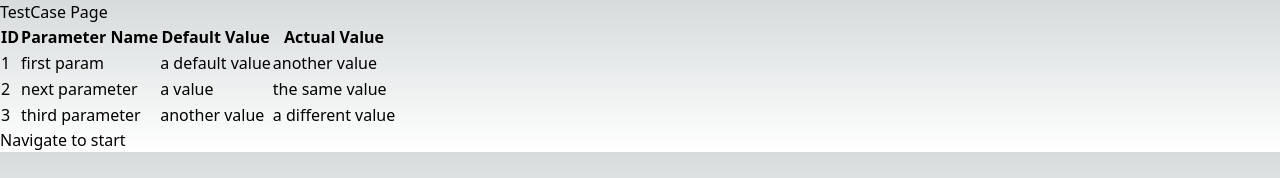
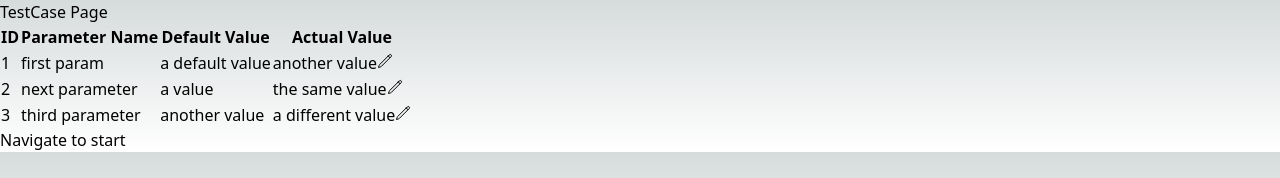
Before and after one commit to JuliOnGit/testlist, a Next.js app: page /testcase-page in a window 1280 px wide. Shown: the top 178 px of the page. Built offline with nearby package versions, Linux system fonts and the light colour scheme.

Commit message:
Extract parameter row component and add behaviour to current value presentation component

```diff
--- a/components/parameter-list.tsx
+++ b/components/parameter-list.tsx
@@ -1,4 +1,5 @@
 import { Parameter } from '@/interfaces/parameter';
+import ParameterRow from './parameter-row';
 
 export default function ParameterList({ parameterList }: { parameterList: Parameter[] }) {
   return (
@@ -13,12 +14,8 @@ export default function ParameterList({ parameterList }: { parameterList: Parame
       </thead>
       <tbody>
         {parameterList.map((p) =>
-          <tr key={p.id}>
-            <td>{p.id}</td>
-            <td>{p.name}</td>
-            <td>{p.defaultValue}</td>
-            <td>{p.actualValue}</td>
-          </tr>)}
+          <ParameterRow parameter={p} key={p.id}/>
+        )}
       </tbody>
     </table>
   );
--- /dev/null
+++ b/components/parameter-row.tsx
@@ -0,0 +1,13 @@
+import { Parameter } from '@/interfaces/parameter';
+import ParameterValue from './parameter-value';
+
+export default function ParameterRow({ parameter }: { parameter: Parameter }) {
+  return (<tr>
+    <td>{parameter.id}</td>
+    <td>{parameter.name}</td>
+    <td>{parameter.defaultValue}</td>
+    <td>
+      <ParameterValue currentValue={parameter.actualValue} />
+    </td>
+  </tr>);
+}
--- a/components/parameter-value.tsx
+++ b/components/parameter-value.tsx
@@ -1,12 +1,24 @@
-import { PencilIcon } from '@heroicons/react/24/outline';
+import { CheckIcon, PencilIcon } from '@heroicons/react/24/outline';
+import { useState } from 'react';
 
 export default function ParameterValue({ currentValue }: { currentValue: string | number | boolean }) {
-  return (
+
+  const [isEditing, setIsEditing] = useState(false);
+
+  const edit = () => setIsEditing(true);
+  const close = () => setIsEditing(false);
+
+  return isEditing ? (
     <>
-      {currentValue}
-      <button>
-        <PencilIcon className='h-4 w-4' />
+      <input type='text' value={currentValue as string} />
+      <button onClick={close}>
+        <CheckIcon className='h-4 w-4' />
       </button>
     </>
-  );
+  ) : (<>
+    {currentValue}
+    <button onClick={edit}>
+      <PencilIcon className='h-4 w-4' />
+    </button>
+  </>);
 }
```
